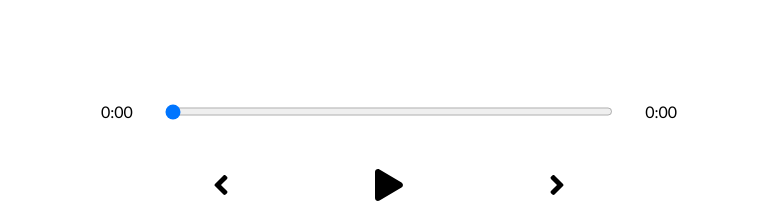
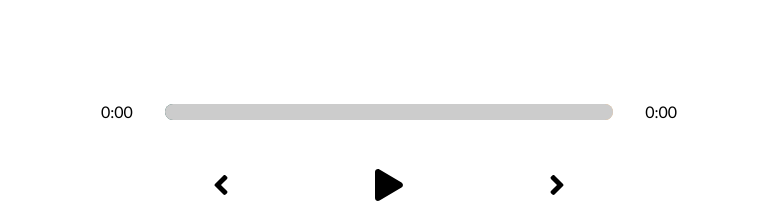
Before and after one commit to rabienasser/React-Sandbox, a React (Create React App) app in the folder music-player/: page / in a window 1280 px wide. Shown: the part 490-693 px from the top of the page, without its empty margins (251-1027 px from the left). Built offline with nearby package versions, Linux system fonts and the light colour scheme.

Commit message:
added linear-gradient to input-track

```diff
--- a/music-player/src/App.js
+++ b/music-player/src/App.js
@@ -19,6 +19,7 @@
    const [songInfo, setSongInfo] = useState({
       currentTime: 0,
       duration: 0,
+      animationPercentage: 0,
    });
    const [libraryStatus, setLibraryStatus] = useState(false);
 
@@ -26,10 +27,18 @@
       const currentTime = e.target.currentTime;
       const duration = e.target.duration;
 
+      // Calculate Percentage
+      const roundedCurrent = Math.round(currentTime);
+      const roundedDuration = Math.round(duration);
+      const animationPercentage = Math.round(
+         (roundedCurrent / roundedDuration) * 100
+      );
+
       setSongInfo({
          ...songInfo,
          currentTime,
          duration,
+         animationPercentage,
       });
    };
 
--- a/music-player/src/components/Player/Player.component.js
+++ b/music-player/src/components/Player/Player.component.js
@@ -57,10 +57,20 @@
       playAudio(isPlaying, audioRef);
    };
 
+   // Add input style
+   const trackAnim = {
+      transform: `translateX(${songInfo.animationPercentage}%)`,
+   };
+
+   const trackColor = {
+      background: `linear-gradient( to right, ${currentSong.color[0]}, ${currentSong.color[1]})`,
+   };
+
    return (
       <div className="player">
          <div className="time-control">
             <p>{getTime(songInfo.currentTime)}</p>
+            <div className="track" style={trackColor}>
                <input
                   min={0}
                   max={songInfo.duration || 0}
@@ -68,6 +78,8 @@
                   type="range"
                   onChange={dragHandler}
                />
+               <div className="animate-track" style={trackAnim}></div>
+            </div>
             <p>{songInfo.duration ? getTime(songInfo.duration) : "0:00"}</p>{" "}
             {/* stops duration from saying NaN on initial render */}
          </div>
--- a/music-player/src/components/Player/Player.style.scss
+++ b/music-player/src/components/Player/Player.style.scss
@@ -8,10 +8,43 @@
    .time-control {
       width: 50%;
       display: flex;
+      align-items: center;
+
+      .track {
+         width: 100%;
+         height: 1rem;
+         position: relative;
+         overflow: hidden;
+         border-radius: 1rem;
 
          input {
             width: 100%;
             padding: 1rem 0;
+            -webkit-appearance: none;
+            background: transparent;
+            cursor: pointer;
+
+            input[type="range"]:focus {
+               outline: none;
+            }
+            input[type="range"]::-webkit-slider-thumb {
+               -webkit-appearance: none;
+               height: 16px;
+               width: 16px;
+            }
+         }
+
+         .animate-track {
+            background: rgb(204, 204, 204);
+            width: 100%;
+            height: 100%;
+            position: absolute;
+            top: 0;
+            left: 0;
+            transform: translateX(0%);
+            pointer-events: none;
+         }
+      }
    }
 
    p {
@@ -30,4 +63,3 @@
       cursor: pointer;
    }
 }
-}
--- a/music-player/src/data.js
+++ b/music-player/src/data.js
@@ -6,7 +6,7 @@
          cover: "https://chillhop.com/wp-content/uploads/2020/09/0255e8b8c74c90d4a27c594b3452b2daafae608d-1024x1024.jpg",
          artist: "Aso, Middle School, Aviino",
          audio: "https://mp3.chillhop.com/serve.php/?mp3=10075",
-         color: ["#205950", "#2ab3bf"],
+         color: ["#205950", "#FBBA74"],
          id: uuidv4(),
          active: true,
       },
@@ -42,7 +42,7 @@
          cover: "https://chillhop.com/wp-content/uploads/2020/07/ff35dede32321a8aa0953809812941bcf8a6bd35-1024x1024.jpg",
          artist: "Swørn",
          audio: "https://mp3.chillhop.com/serve.php/?mp3=9228",
-         color: ["#CD607D", "#c94043"],
+         color: ["#CD607D", "#150331"],
          id: uuidv4(),
          active: false,
       },
```
Lines whose indentation alone changed are shown as unchanged.
